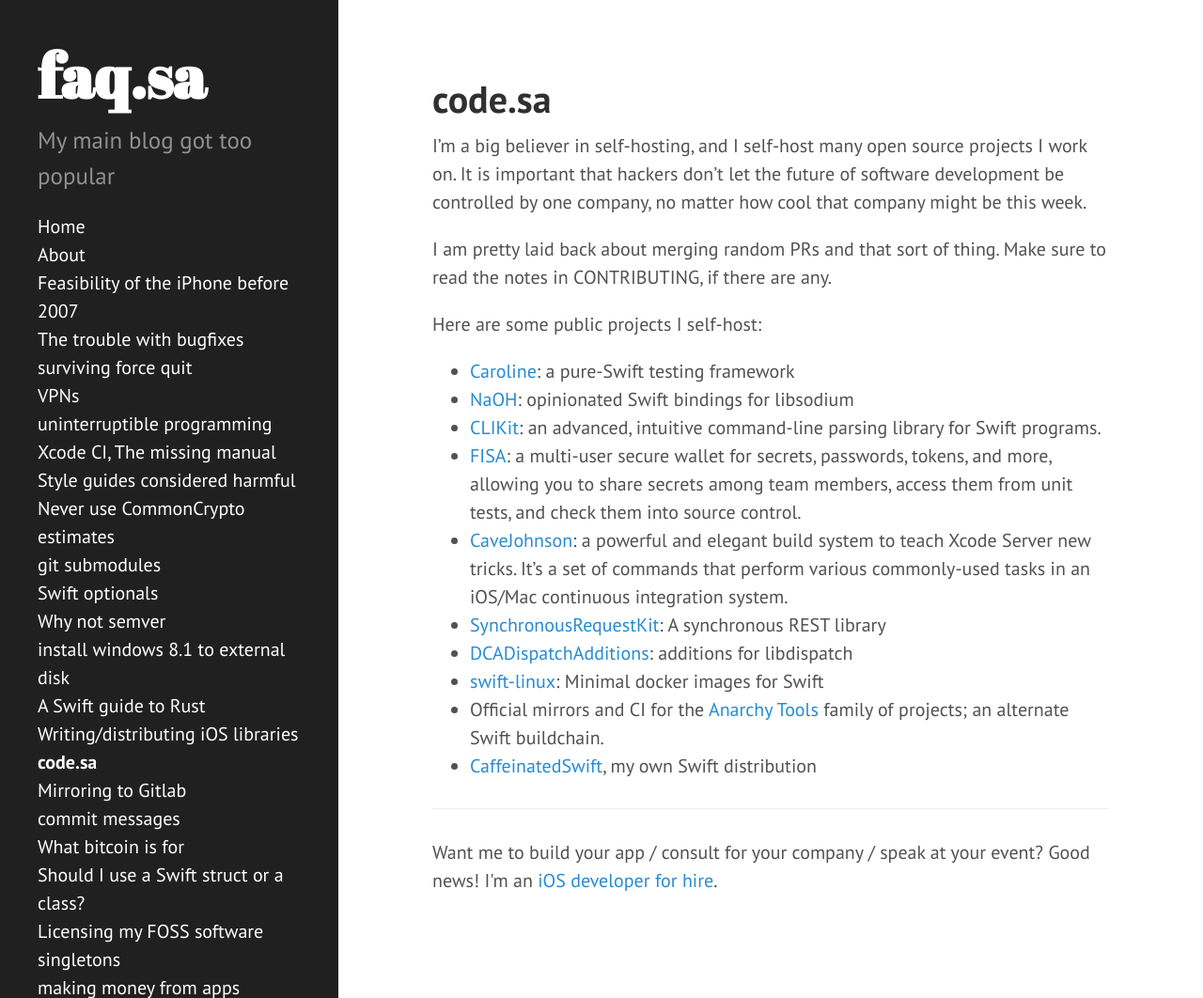
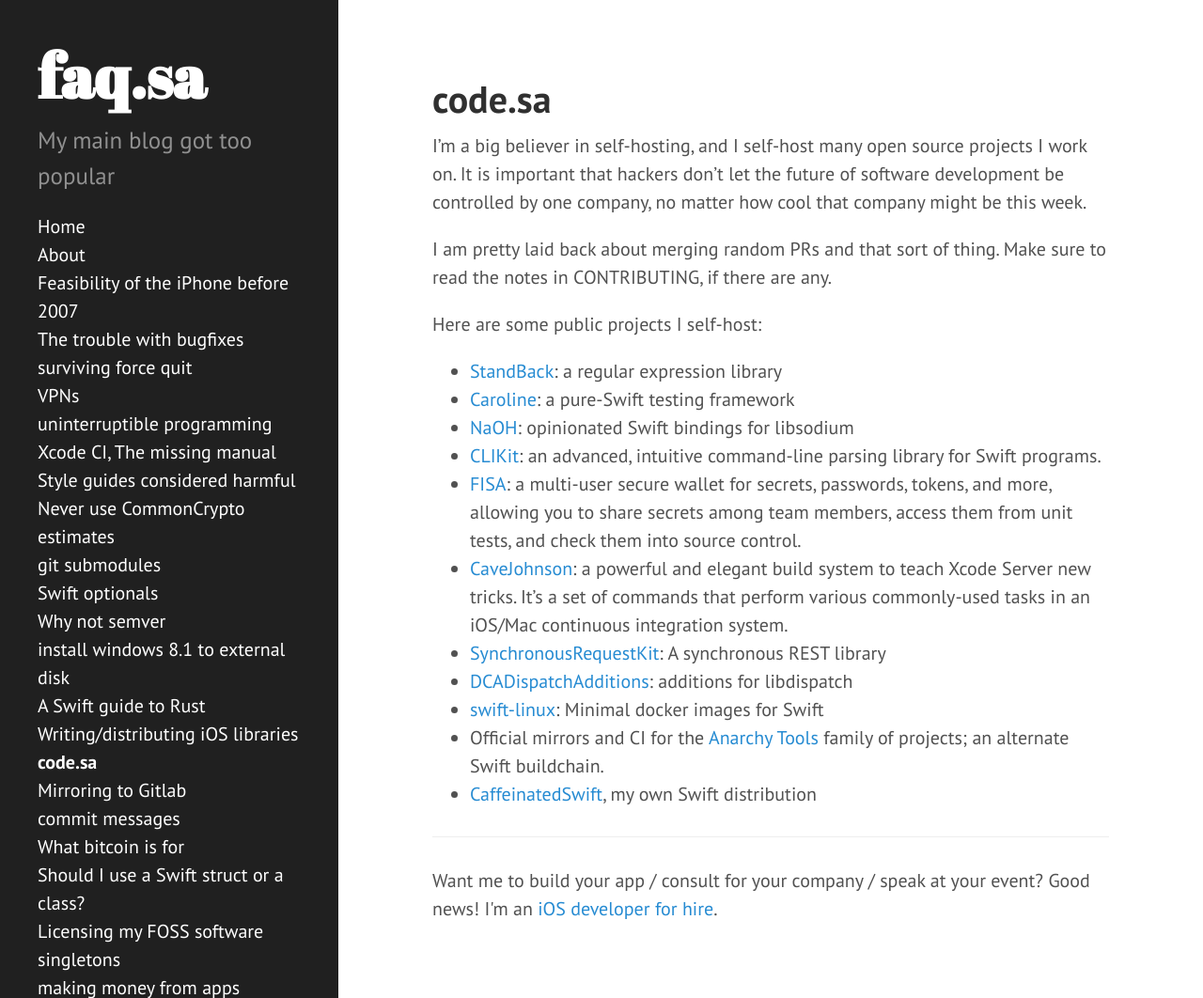
Before and after one commit to drewcrawford/drewcrawford.github.io, a Jekyll site: the page built from code.sa/index.md, in a window 1280 px wide and 1062 px high. Shown: the whole window at 94% size. Built offline with Jekyll 4.4.1, drawn with Linux system fonts in a browser that asks for light colours; nearby versions of some CDN libraries; Markdown is read by kramdown in place of the engine named in the settings; comment, search, counter and statistics services are not loaded.

Commit message:
Add StandBack

```diff
--- a/code.sa/index.md
+++ b/code.sa/index.md
@@ -9,6 +9,7 @@
 
 Here are some public projects I self-host:
 
+* [StandBack](https://code.sealedabstract.com/drewcrawford/StandBack): a regular expression library
 * [Caroline](https://code.sealedabstract.com/drewcrawford/Caroline): a pure-Swift testing framework
 * [NaOH](https://code.sealedabstract.com/drewcrawford/NaOH): opinionated Swift bindings for libsodium
 * [CLIKit](https://code.sealedabstract.com/drewcrawford/CLIKit): an advanced, intuitive command-line parsing library for Swift programs.
```
